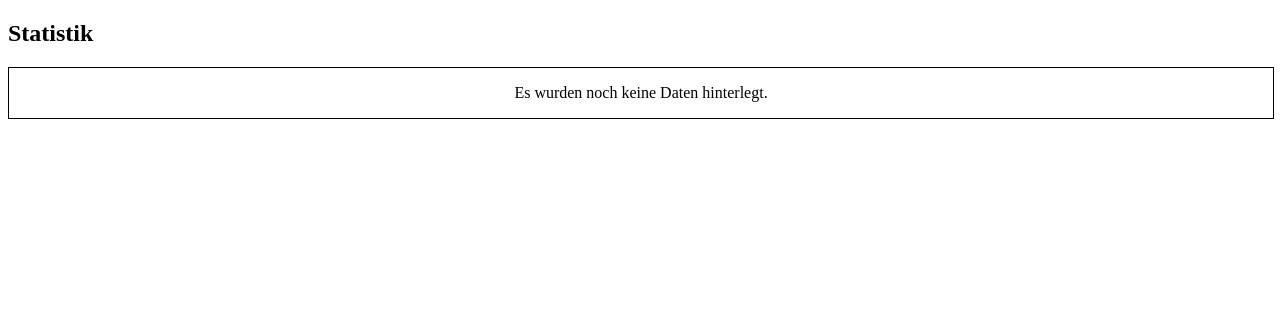
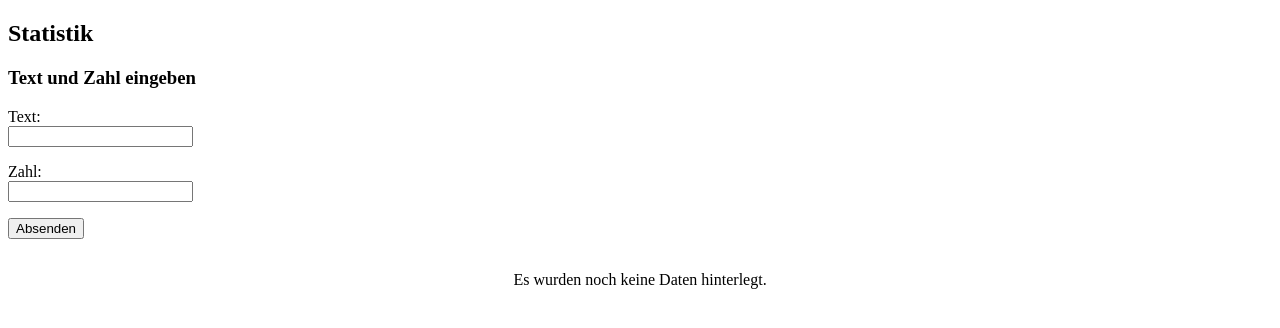
Before and after one commit to thelf/animated-counter, a PHP site: page / in a window 1280 px wide. Shown: the top 328 px of the page. Run offline with PHP 8.4, Linux system fonts and the light colour scheme; data that the repository does not hold is empty.

Commit message:
Formular umgebaut als Vorbereitung zum Absenden der Formular Daten in die Datenbank.

```diff
--- a/index.php
+++ b/index.php
@@ -1,7 +1,6 @@
 <?php
 require_once __DIR__ . '/inc/all.php';
 
-$index = 0;
 ?>
 <!doctype html>
 <html lang="en">
@@ -19,26 +18,30 @@ $index = 0;
     <h2>Statistik</h2>
 </header>
 
+<div>
+    <h3>Text und Zahl eingeben</h3>
+
+    <form method="POST" action="submit.php">
+        <label for="text">Text:</label>
+        <input type="text" id="text" name="text">
+
+        <label for="number">Zahl:</label>
+        <input type="number" id="number" name="number">
+
+        <input type="submit" value="Absenden">
+    </form>
+
+    <?php if (!empty($results)): ?>
+    <p>Die Anzahl der Einträge in der Datenbank beträgt <?php echo count($results)?>. </p>
+    <?php endif;?>
+</div>
+
 <main class="counter-container">
     <?php if (!empty($results)): ?>
         <?php foreach ($results as $result): ?>
-            <?php $index++ ?>
-            <div class="counter-<?php echo $index ?>">
-                <h3>Paar</h3>
-                <h4>Zahl und Text eingeben</h4>
-                <div class="input col-1">
-                    Text
-                    <input type="text">
-                </div>
-                <div class="input col-2">
-                    Zahl
-                    <input type="number">
-                </div>
-                <button type="submit">Absenden</button>
-                <div class="output">
-                    <p><?php echo e($result['text']) ?></p>
-                    <h3 class="counter" data-count="<?php echo $result['number'] ?>">0</h3>
-                </div>
+            <div class="output">
+                <p><?php echo e($result['text']) ?></p>
+                <h3 class="counter" data-count="<?php echo $result['number'] ?>">0</h3>
             </div>
         <?php endforeach; ?>
     <?php else: ?>
--- a/style.css
+++ b/style.css
@@ -1,7 +1,6 @@
 .counter-container {
     display: flex;
     width: 100%;
-    border: 1px solid #000;
     justify-content: space-around;
 }
 
@@ -11,8 +10,18 @@
     text-align: center;
     padding: 0 1rem;
     font-size: 3rem;
+    height: 200px;
+    width: 200px;
 }
 
 .output p {
     font-size: 2rem;
 }
+
+label, input {
+    display: block;
+}
+
+input {
+    margin-bottom: 1rem;
+}
```
